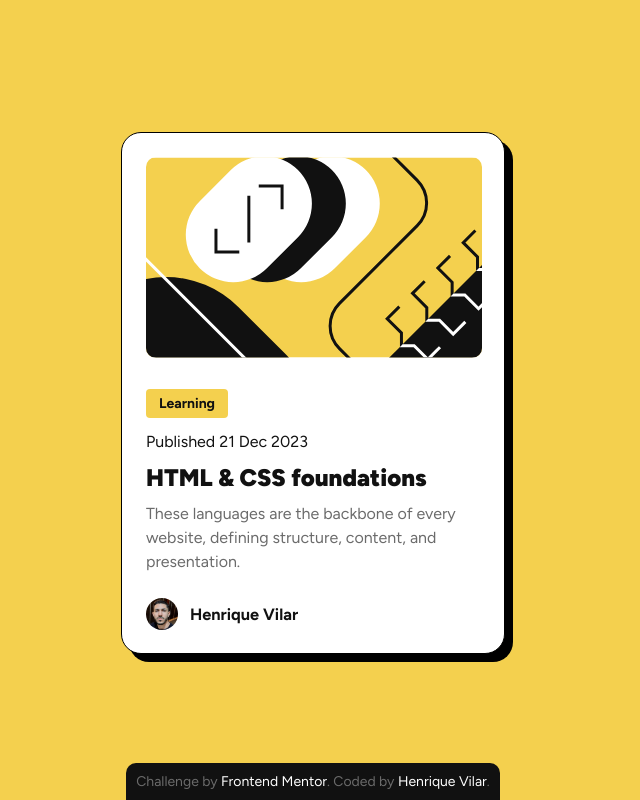
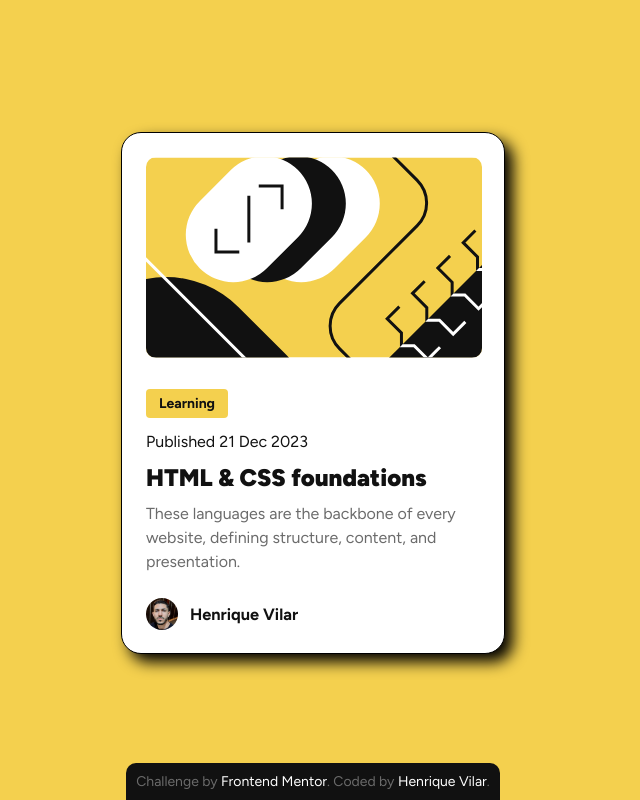
Before and after one commit to henrivilar/Frontend-Mentor, a plain HTML site: page blog-preview-card-main/index.html in a window 1280 px wide. In both pictures the pointer is over the element 640 px from the left and 400 px from the top of the page. Shown: the whole page, without its empty margins (327-967 px from the left). Drawn offline with Linux system fonts and the light colour scheme.

Commit message:
Box-shadow updated

```diff
--- a/blog-preview-card-main/style.css
+++ b/blog-preview-card-main/style.css
@@ -36,6 +36,7 @@ main {
 
 main:hover {
     transform: translateY(-7px);
+    box-shadow: 8px 8px 15px #000;
 }
 
 .image img {
```
